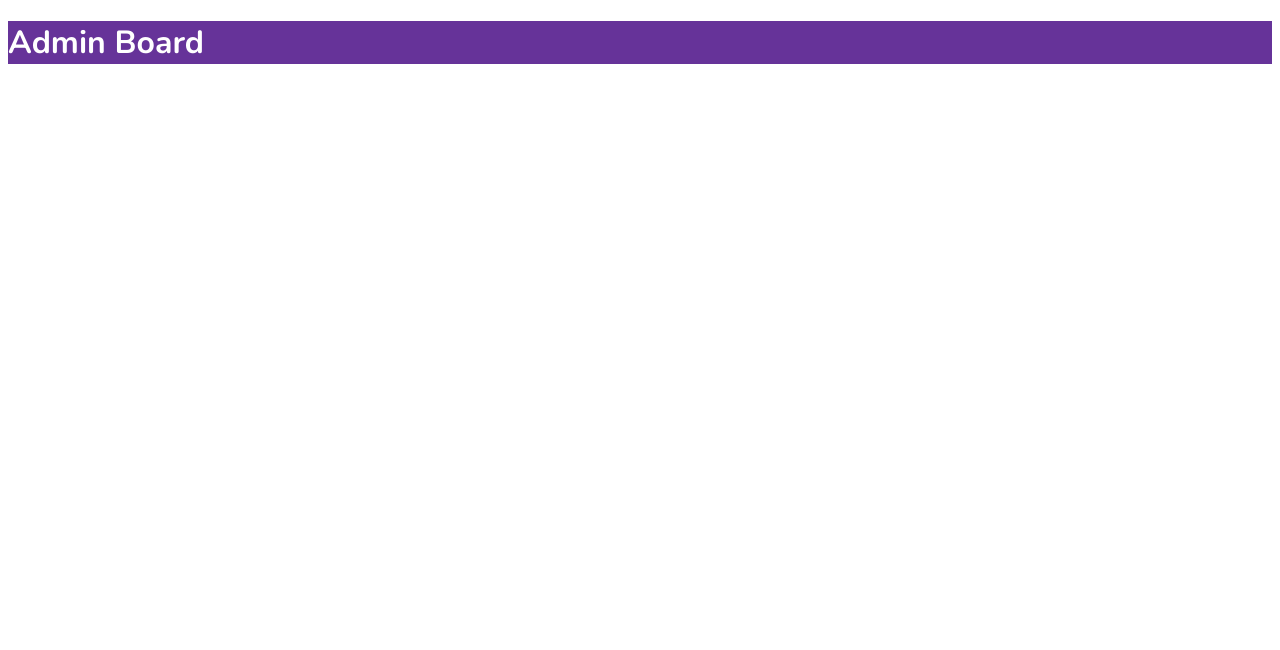
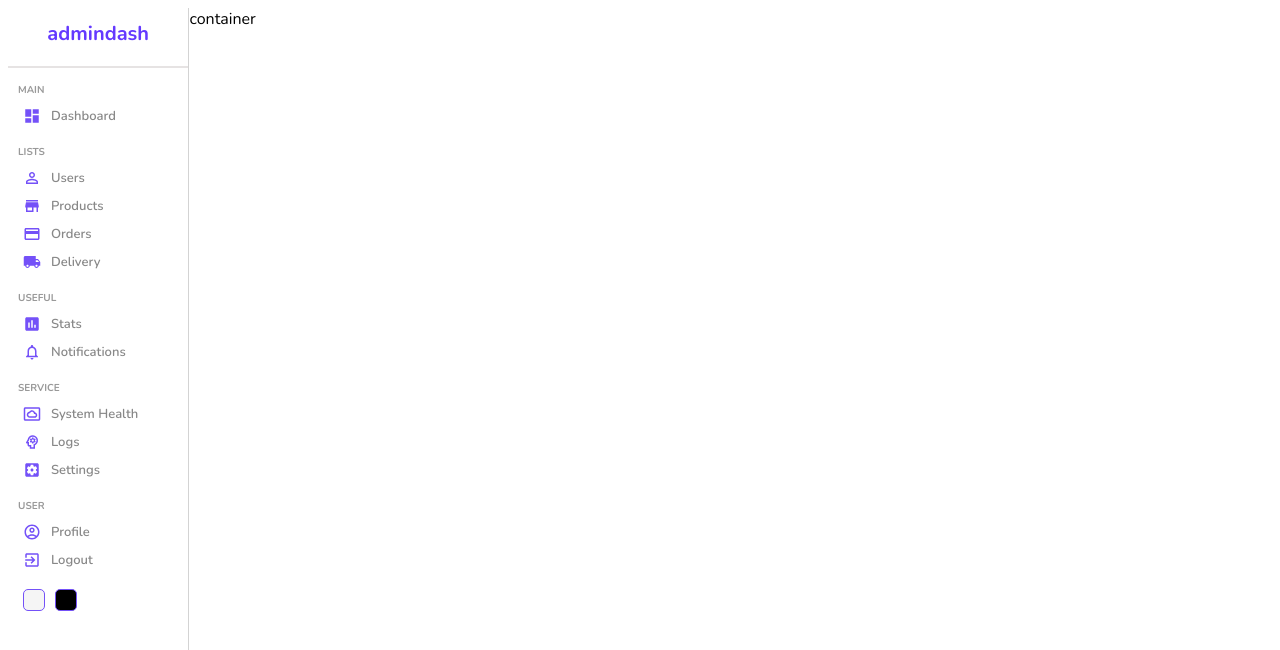
Before and after one commit to michaelreyes10/Admin-Dashboard, a React (Create React App) app: page / in a window 1280 px wide. Shown: the top 650 px of the page. Built offline with nearby package versions, Linux system fonts and the light colour scheme.

Commit message:
dashboard UI

```diff
--- a/package.json
+++ b/package.json
@@ -3,6 +3,10 @@
   "version": "0.1.0",
   "private": true,
   "dependencies": {
+    "@emotion/react": "^11.10.5",
+    "@emotion/styled": "^11.10.5",
+    "@mui/icons-material": "^5.10.16",
+    "@mui/material": "^5.10.16",
     "@testing-library/jest-dom": "^5.16.5",
     "@testing-library/react": "^13.4.0",
     "@testing-library/user-event": "^13.5.0",
--- /dev/null
+++ b/src/components/sidebar/Sidebar.jsx
@@ -0,0 +1,86 @@
+import './sidebar.scss'
+import DashboardIcon from "@mui/icons-material/Dashboard";
+import PersonOutlineIcon from "@mui/icons-material/PersonOutline";
+import LocalShippingIcon from "@mui/icons-material/LocalShipping";
+import CreditCardIcon from "@mui/icons-material/CreditCard";
+import StoreIcon from "@mui/icons-material/Store";
+import InsertChartIcon from "@mui/icons-material/InsertChart";
+import SettingsApplicationsIcon from "@mui/icons-material/SettingsApplications";
+import ExitToAppIcon from "@mui/icons-material/ExitToApp";
+import NotificationsNoneIcon from "@mui/icons-material/NotificationsNone";
+import SettingsSystemDaydreamOutlinedIcon from "@mui/icons-material/SettingsSystemDaydreamOutlined";
+import PsychologyOutlinedIcon from "@mui/icons-material/PsychologyOutlined";
+import AccountCircleOutlinedIcon from "@mui/icons-material/AccountCircleOutlined";export const Sidebar = () => {
+  return (
+    <div className='sidebar'>
+        <div className='top'>
+            <span className='logo'>admindash</span>
+        </div>
+        <hr/>
+<div className="center">
+        <ul>
+          <p className="title">MAIN</p>
+          <li>
+            <DashboardIcon className="icon" />
+            <span>Dashboard</span>
+          </li>
+          <p className="title">LISTS</p>
+            <li>
+              <PersonOutlineIcon className="icon" />
+              <span>Users</span>
+            </li>
+            <li>
+              <StoreIcon className="icon" />
+              <span>Products</span>
+            </li>
+          <li>
+            <CreditCardIcon className="icon" />
+            <span>Orders</span>
+          </li>
+          <li>
+            <LocalShippingIcon className="icon" />
+            <span>Delivery</span>
+          </li>
+          <p className="title">USEFUL</p>
+          <li>
+            <InsertChartIcon className="icon" />
+            <span>Stats</span>
+          </li>
+          <li>
+            <NotificationsNoneIcon className="icon" />
+            <span>Notifications</span>
+          </li>
+          <p className="title">SERVICE</p>
+          <li>
+            <SettingsSystemDaydreamOutlinedIcon className="icon" />
+            <span>System Health</span>
+          </li>
+          <li>
+            <PsychologyOutlinedIcon className="icon" />
+            <span>Logs</span>
+          </li>
+          <li>
+            <SettingsApplicationsIcon className="icon" />
+            <span>Settings</span>
+          </li>
+          <p className="title">USER</p>
+          <li>
+            <AccountCircleOutlinedIcon className="icon" />
+            <span>Profile</span>
+          </li>
+          <li>
+            <ExitToAppIcon className="icon" />
+            <span>Logout</span>
+          </li>
+        </ul>
+      </div>
+        <div className='bottom'>
+        <div className='colorOption'></div>
+        <div className='colorOption'></div>
+        </div>
+
+    </div>
+  )
+}
+
+export default Sidebar
--- /dev/null
+++ b/src/components/sidebar/sidebar.scss
@@ -0,0 +1,83 @@
+.sidebar{
+    flex:1;
+    border-right: 0.5px solid lightgray;
+    min-height: 100vh;
+    .top{
+        height: 50px;
+        display:flex;
+        align-items: center;
+        justify-content: center;
+
+        .logo{
+            font-size: 20px;
+            font-weight: bold;
+            color: #6439ff;
+        }
+    }
+    hr{
+       height: 0;
+       border: 0.5px solid rgb(230, 227,227);
+    }
+
+    .center{
+        padding-left:10px;
+        ul{
+            list-style: none;
+            margin: 0;
+            padding: 0;
+
+            .title{
+                font-size: 10px;
+                font-weight: bold;
+                color: #999;
+                margin-top: 15px;
+                margin-bottom:5px
+            }
+            li{
+                display: flex;
+                align-items: center;
+                padding: 5px;
+                cursor: pointer;
+
+                &:hover{
+                    background-color: #ece8ff;
+                }
+
+                .icon{
+                    font-size: 18px;
+                    color:#7451f8
+                }
+                span{
+                    font-size: 13px;
+                    font-weight: 600;
+                    color: #888;
+                    margin-left: 10px;
+
+                }
+            }
+        }
+
+    }
+
+    .bottom{
+        display:flex;
+        align-items: center;
+        margin:10px;
+
+        .colorOption{
+            width:20px;
+            height: 20px;
+            border-radius: 5px;
+            border: 1px solid #7451f8;
+            cursor:pointer;
+            margin: 5px;
+
+            &:nth-child(1){
+                background-color: whitesmoke;
+            }
+            &:nth-child(2){
+                background-color: black;
+            }
+        }
+    }
+}
--- a/src/pages/home/Home.jsx
+++ b/src/pages/home/Home.jsx
@@ -1,9 +1,11 @@
+import Sidebar from "../../components/sidebar/Sidebar";
 import "./home.scss";
 
 const Home = () => {
     return(
         <div className= "home">
-           <h1 className="title">Admin Board</h1>
+            <Sidebar/>
+            <div className="homeContainer">container</div>
         </div>
     )
 }
--- a/src/pages/home/home.scss
+++ b/src/pages/home/home.scss
@@ -1,6 +1,7 @@
-.home{
-    background-color: rebeccapurple;
-    .title{
-        color:white
+.home {
+    display: flex;
+
+    .homeContainer{
+        flex: 6;
     }
 }
```
Also changed, not shown: src/components/navbar/Navbar.jsx (added, +9 -0 lines), src/components/navbar/navbar.scss (added), 1 other file (tests, documents, lock files or other folders).
